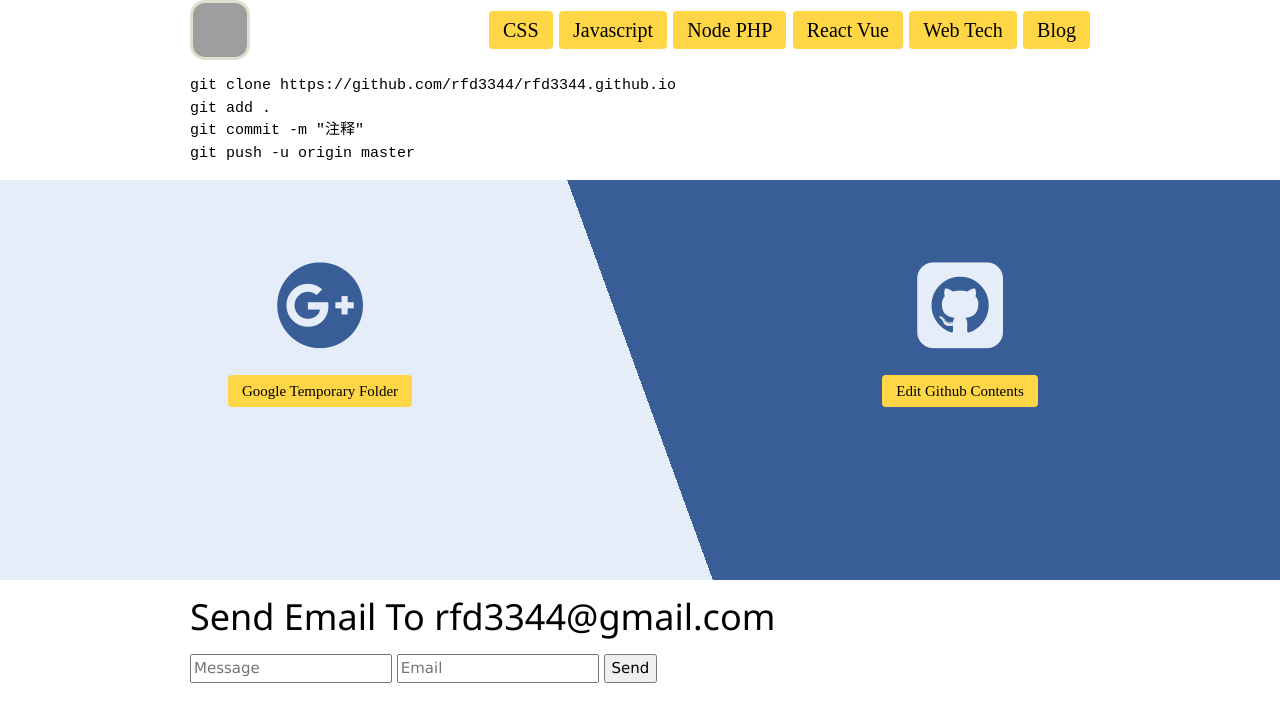
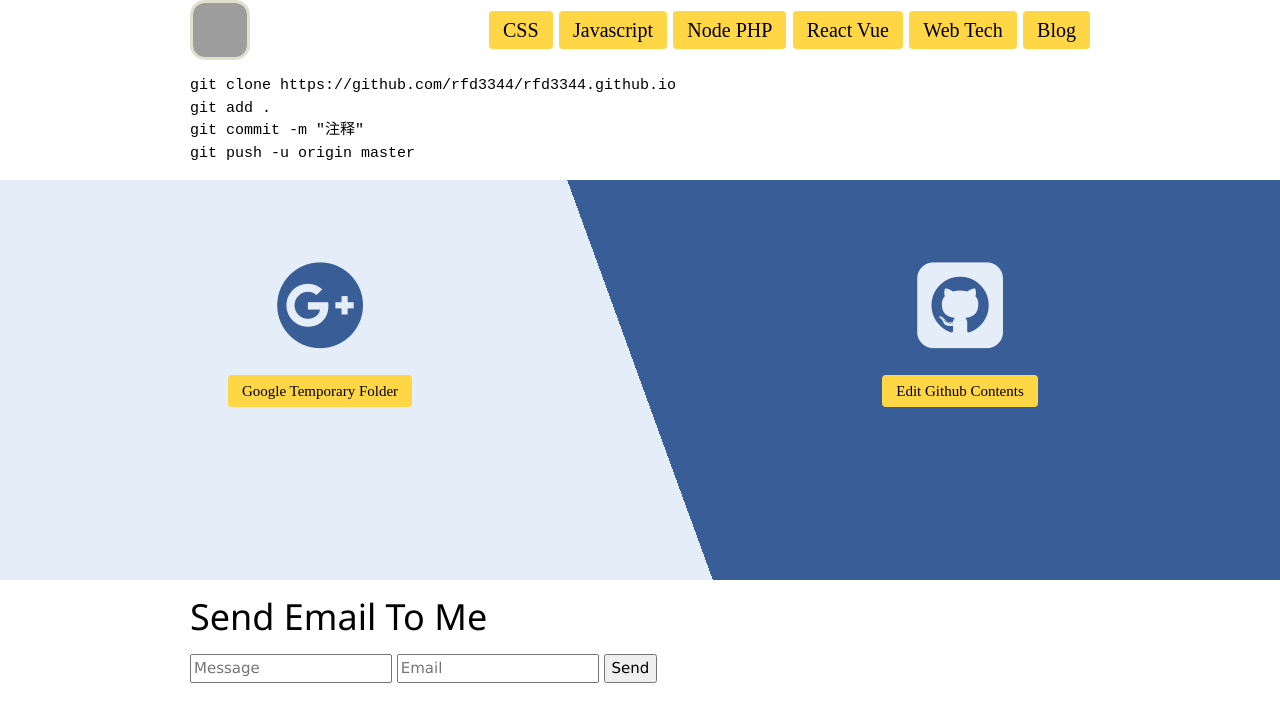
Before and after one commit to rfd3344a/rfd3344.github.io, a Jekyll site: the page built from index.html, in a window 1280 px wide. Shown: the top 722 px of the page. Built offline with Jekyll 4.4.1, drawn with Linux system fonts in a browser that asks for light colours; some web fonts are replaced; grey boxes are pictures that could not be loaded.

Commit message:
Update index.html

```diff
--- a/index.html
+++ b/index.html
@@ -27,7 +27,7 @@ git push -u origin master
 </section>
 
 <section>
-   <h1> Send Email To rfd3344@gmail.com </h1>
+   <h1> Send Email To Me</h1>
 <form action="https://formspree.io/rfd3344@gmail.com"  method="POST">
     <input type="text" name="name" placeholder="Message">
     <input type="email" name="_replyto" placeholder="Email" >
```
